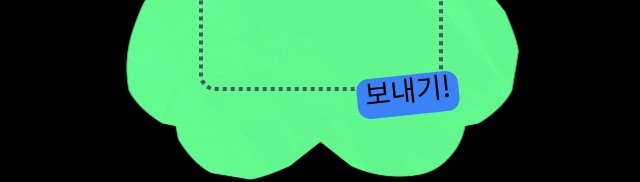
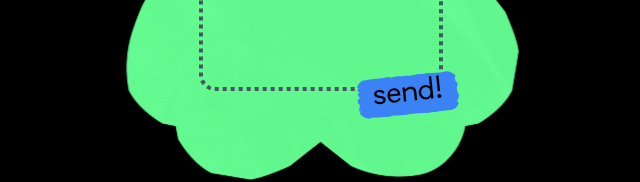
Before and after one commit to DIDI-SU/happyBirthday, a React (Vite) app: page /memo in a window 1280 px wide. Shown: the part 431-613 px from the top of the page, without its empty margins (319-959 px from the left). Built offline with nearby package versions, Linux system fonts and the light colour scheme.

Commit message:
[Add] 버튼 질감 추가

```diff
--- a/src/page/memo/memoCombination/matchingCombo.tsx
+++ b/src/page/memo/memoCombination/matchingCombo.tsx
@@ -138,8 +138,11 @@ const MatchingCombo = ({ matchingCombo }: MatchingComboProps) => {
                   isSaving ? "bg-gray-500" : "bg-blue-500"
                 } rounded-md`}
                 disabled={isSaving}
+                style={{
+                  clipPath: `polygon(1% 2%, 3.5% 0.1%, 8.9% 2.7%, 16.2% 1.2%, 19.7% 0.8%, 24.7% 2%, 31.2% 0%, 35.9% 2.3%, 40.6% 0.5%, 47.1% 1.8%, 49.9% 1%, 53.8% 2.5%, 62.2% 0.4%, 67.3% 1.2%, 70.3% 0.3%, 75.8% 1.4%, 78.5% 1.7%, 84% 2.6%, 91.1% 0.5%, 93.6% 2.4%, 97.3% 0.3%, 98.9% 6%, 98.1% 11.4%, 98.6% 15.5%, 97.3% 17.8%, 97.7% 27.4%, 98.3% 28.5%, 99.7% 34.1%, 98.8% 41.9%, 98.3% 45.7%, 98.4% 50.9%, 98.7% 57.4%, 99.6% 60.4%, 99.4% 66.6%, 99.2% 69.5%, 97.4% 77.1%, 98.1% 82.3%, 99.9% 83.5%, 98.2% 91.5%, 99.3% 95.3%, 98% 98.6%, 93.6% 97.4%, 90.3% 98.3%, 86.8% 98.3%, 78.6% 98.5%, 76.4% 99.2%, 69.7% 99.8%, 64.2% 99.3%, 61.8% 99.2%, 57.2% 98.1%, 48.7% 98.3%, 46.8% 99%, 39.6% 98.9%, 33.8% 97.3%, 28.2% 99.4%, 27% 98.3%, 22.1% 98.6%, 13.1% 97.1%, 8.7% 99.3%, 2.7% 97.4%, 2% 98.2%, 2.1% 94.3%, 0.7% 90.5%, 0.9% 86.3%, 2.2% 78.2%, 0.4% 76.7%, 1.2% 72.1%, 2% 64%, 1.4% 59.8%, 0.4% 57.3%, 0.3% 49.1%, 2.9% 44.7%, 1.9% 41.3%, 0.8% 35.7%, 2.9% 31.3%, 0.8% 24.9%, 2.7% 20.5%, 0.8% 17.4%, 2.5% 8.6%, 1.1% 5.5%)`,
+                }}
               >
-                {isSaving ? "저장중..." : "보내기!"}
+                {isSaving ? "저장중..." : "send!"}
               </button>
             </div>
           </foreignObject>
```
